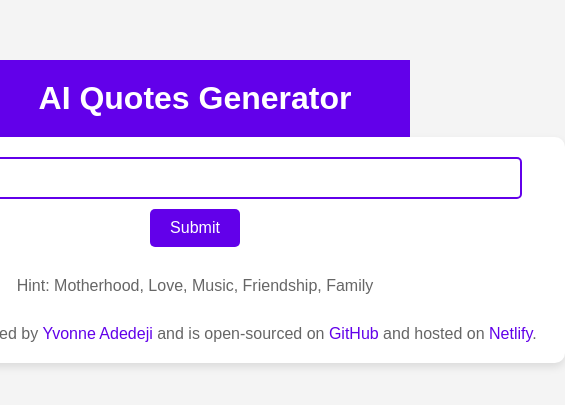
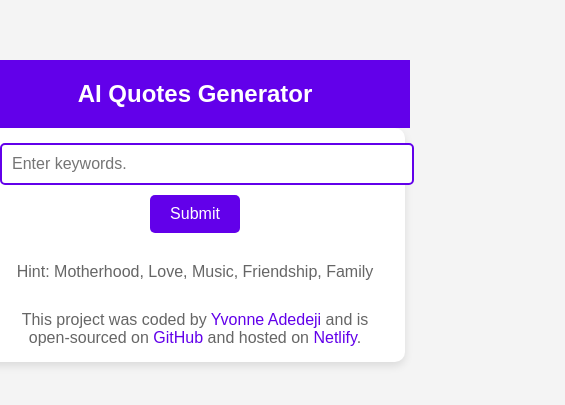
Before and after one commit to yvonnesarah/ai-generator-project, a plain HTML site: page index.html in a window 390 px wide. Shown: the part 211-616 px from the top of the page, 565 px wide, since content can reach past the window. Drawn offline with nearby package versions, Linux system fonts and the light colour scheme.

Commit message:
Updated index.css

```diff
--- a/src/index.css
+++ b/src/index.css
@@ -32,7 +32,7 @@ header h1 {
   box-shadow: 0 4px 8px rgba(0, 0, 0, 0.1);
   padding: 20px;
   max-width: 700px;
-  width: 500%;
+  width: 90%;
   text-align: center;
 }
 
@@ -42,7 +42,7 @@ form {
 }
 
 .search-input {
-  width: 90%;
+  width: 100%;
   padding: 10px;
   margin-bottom: 10px;
   border: 2px solid #6200ea;
@@ -58,6 +58,11 @@ form {
   font-size: 1rem;
   border-radius: 5px;
   cursor: pointer;
+  transition: background-color 0.3s ease;
+}
+
+.submit-button:hover {
+  background-color: #3700b3;
 }
 
 /* Hint Styling */
@@ -89,8 +94,23 @@ footer {
 footer a {
   color: #6200ea;
   text-decoration: none;
+  transition: text-decoration 0.3s ease;
 }
 
 footer a:hover {
-  text-decoration: none;
+  text-decoration: underline;
 }
+
+/* Responsive Adjustments */
+@media (max-width: 768px) {
+  header h1 {
+    font-size: 1.5rem;
+  }
+  .quote-container {
+    padding: 15px;
+    width: 100%;
+  }
+  .search-input {
+    width: 100%;
+  }
+}
```
